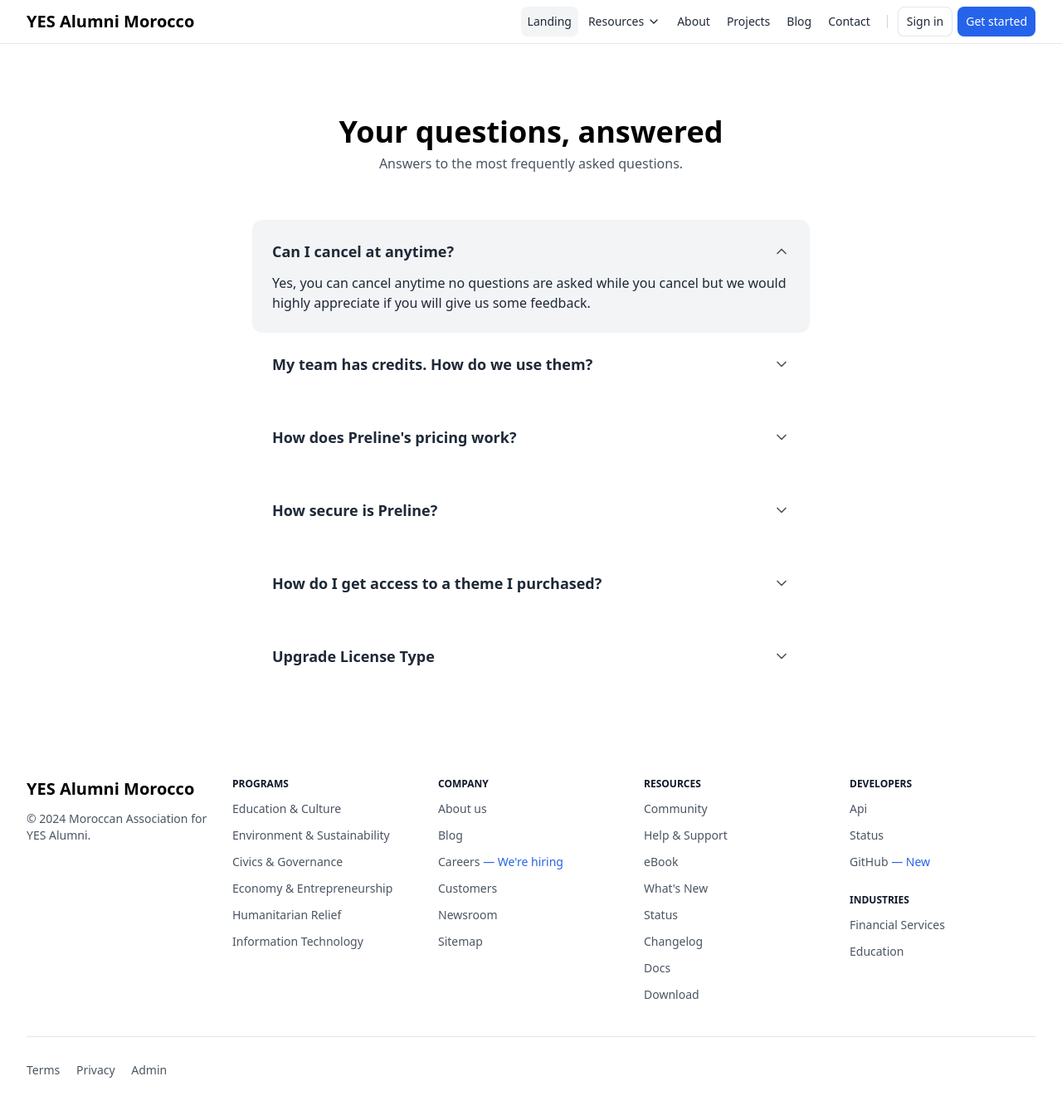
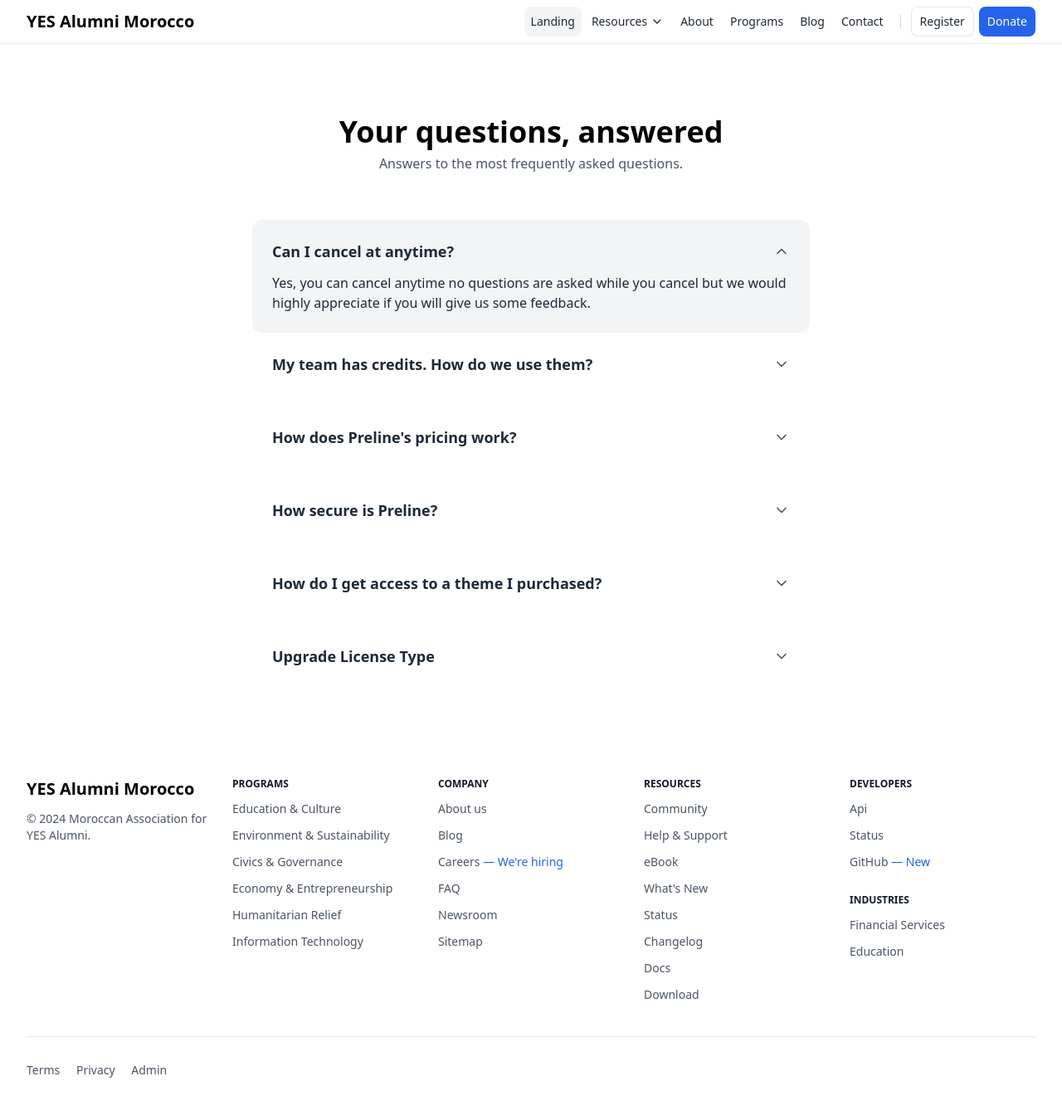
Before and after one commit to aabboudi/maya, a Django app: page /faq/ in a window 1280 px wide. Shown: the whole page at 83% size. Run offline with Django 5.2, Linux system fonts and the light colour scheme; style sheets or scripts are compiled from the project's sources; some libraries are stand-ins or nearby versions.

Commit message:
Restructured templates directory

```diff
--- a/core/settings.py
+++ b/core/settings.py
@@ -60,7 +60,7 @@ TEMPLATES = [
     {
         'BACKEND': 'django.template.backends.django.DjangoTemplates',
         'DIRS': [
-            os.path.join(BASE_DIR, 'templates'),
+            os.path.join(BASE_DIR, 'templates', 'templates'),
         ],
         'APP_DIRS': True,
         'OPTIONS': {
--- a/templates/_base.html
+++ b/templates/templates/_base.html
@@ -14,6 +14,7 @@
   <link href="{% static 'static/css/output.css' %}" rel="stylesheet">
   <script src="{% static 'node_modules/preline/dist/preline.js' %}"></script>
 
+  <!-- Lucide development package -->
   <script src="https://unpkg.com/lucide@latest/dist/umd/lucide.js"></script>
 </head>
 
--- a/templates/components/footer.html
+++ b/templates/templates/components/footer.html
@@ -29,7 +29,7 @@
         <p><a href="#" class="inline-flex gap-x-2 text-gray-600 hover:text-gray-800 focus:outline-none focus:text-gray-800 dark:text-neutral-400 dark:hover:text-neutral-200 dark:focus:text-neutral-200">About us</a></p>
         <p><a href="#" class="inline-flex gap-x-2 text-gray-600 hover:text-gray-800 focus:outline-none focus:text-gray-800 dark:text-neutral-400 dark:hover:text-neutral-200 dark:focus:text-neutral-200">Blog</a></p>
         <p><a href="#" class="inline-flex gap-x-2 text-gray-600 hover:text-gray-800 focus:outline-none focus:text-gray-800 dark:text-neutral-400 dark:hover:text-neutral-200 dark:focus:text-neutral-200">Careers</a> <span class="inline text-blue-600 dark:text-blue-500">— We're hiring</span></p>
-        <p><a href="#" class="inline-flex gap-x-2 text-gray-600 hover:text-gray-800 focus:outline-none focus:text-gray-800 dark:text-neutral-400 dark:hover:text-neutral-200 dark:focus:text-neutral-200">Customers</a></p>
+        <p><a href="/faq" class="inline-flex gap-x-2 text-gray-600 hover:text-gray-800 focus:outline-none focus:text-gray-800 dark:text-neutral-400 dark:hover:text-neutral-200 dark:focus:text-neutral-200">FAQ</a></p>
         <p><a href="#" class="inline-flex gap-x-2 text-gray-600 hover:text-gray-800 focus:outline-none focus:text-gray-800 dark:text-neutral-400 dark:hover:text-neutral-200 dark:focus:text-neutral-200">Newsroom</a></p>
         <p><a href="#" class="inline-flex gap-x-2 text-gray-600 hover:text-gray-800 focus:outline-none focus:text-gray-800 dark:text-neutral-400 dark:hover:text-neutral-200 dark:focus:text-neutral-200">Sitemap</a></p>
       </div>
--- a/templates/components/navbar.html
+++ b/templates/templates/components/navbar.html
@@ -80,7 +80,7 @@
 
               <a class="p-2 flex items-center text-sm text-gray-800 hover:bg-gray-100 rounded-lg focus:outline-none focus:bg-gray-100 dark:text-neutral-200 dark:hover:bg-neutral-700 dark:focus:bg-neutral-700" href="#">
                 <i data-lucide="briefcase-business" class="shrink-0 size-4 me-3 md:me-2 block md:hidden"></i>
-                Projects
+                Programs
               </a>
 
               <a class="p-2 flex items-center text-sm text-gray-800 hover:bg-gray-100 rounded-lg focus:outline-none focus:bg-gray-100 dark:text-neutral-200 dark:hover:bg-neutral-700 dark:focus:bg-neutral-700" href="/contact">
@@ -100,12 +100,12 @@
           </div>
 
           <!-- Button Group -->
-          <div class=" flex flex-wrap items-center gap-x-1.5">
+          <div class="flex flex-wrap items-center gap-x-1.5">
             <a class="py-[7px] px-2.5 inline-flex items-center font-medium text-sm rounded-lg border border-gray-200 bg-white text-gray-800 shadow-sm hover:bg-gray-50 disabled:opacity-50 disabled:pointer-events-none dark:bg-neutral-800 focus:outline-none focus:bg-gray-100 dark:border-neutral-700 dark:text-neutral-300 dark:hover:bg-neutral-700 dark:focus:bg-neutral-700" href="#">
-              Sign in
+              Register
             </a>
             <a class="py-2 px-2.5 inline-flex items-center font-medium text-sm rounded-lg bg-blue-600 text-white hover:bg-blue-700 focus:outline-none focus:bg-blue-700 disabled:opacity-50 disabled:pointer-events-none dark:bg-blue-500 dark:hover:bg-blue-600 dark:focus:bg-blue-600" href="#">
-              Get started
+              Donate
             </a>
           </div>
           <!-- End Button Group -->
```
Also changed, not shown: templates/templates/about.html (renamed from templates/about.html), templates/templates/contact.html (renamed from templates/contact.html), templates/templates/faq.html (renamed from templates/faq.html), templates/templates/index.html (renamed from templates/index.html).
